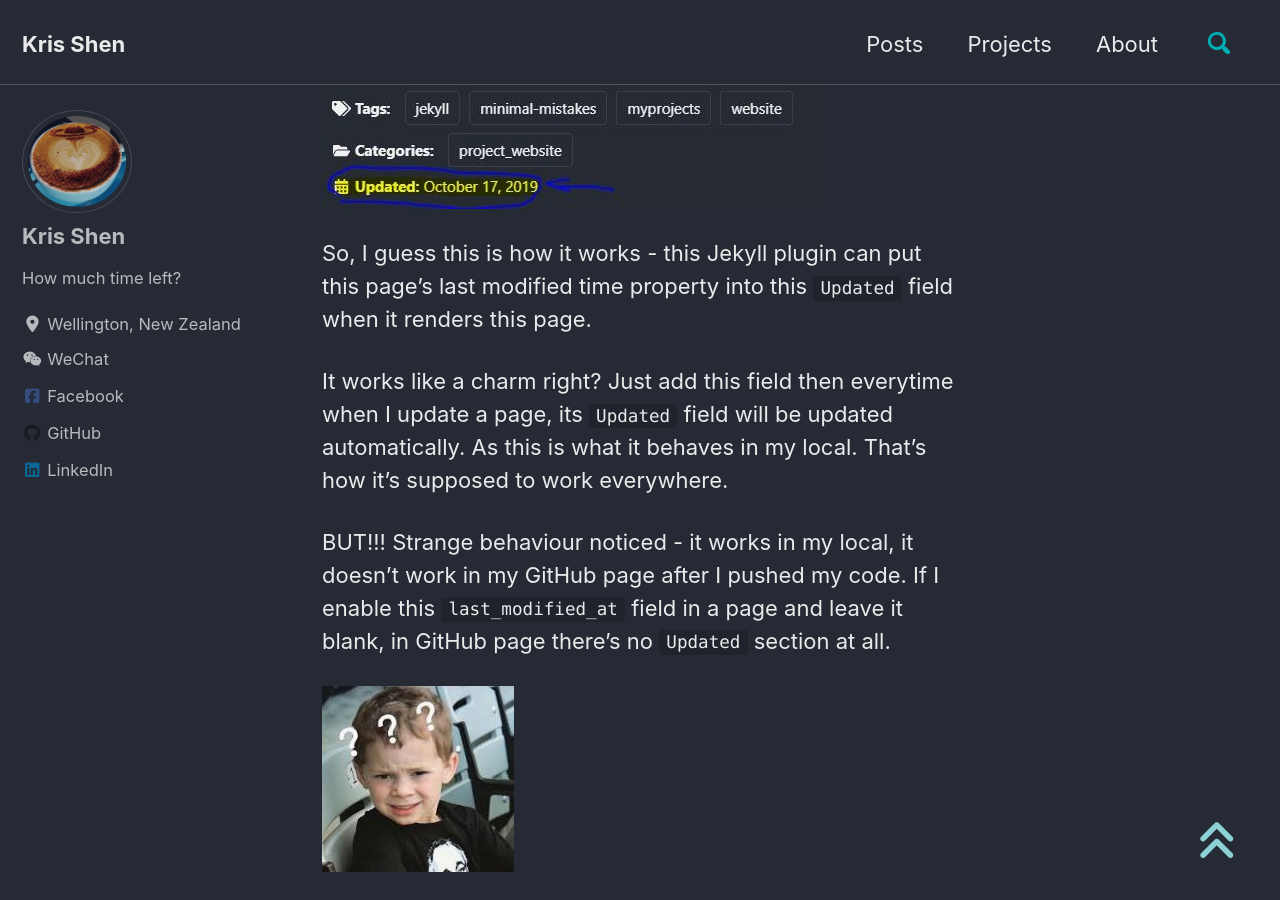
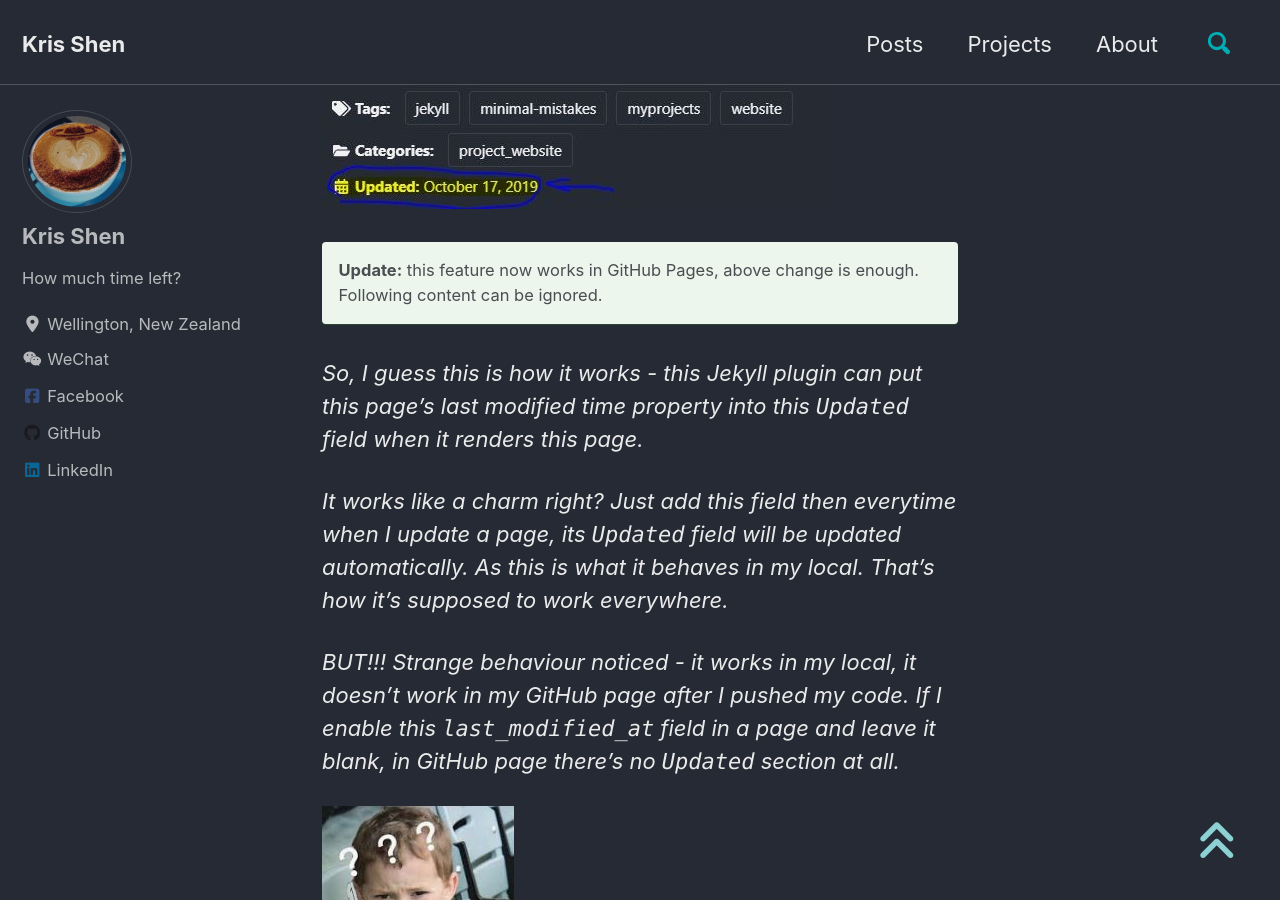
Before and after one commit to krisshen/mywebsite, a Jekyll site: the page built from _posts/2019-10-17-how-to-enable-page-update-time.md, in a window 1280 px wide and 900 px high, scrolled down 614 px. Built offline with Jekyll 4.4.1, drawn with Linux system fonts in a browser that asks for light colours; cached includes are drawn as plain includes; nearby versions of some CDN libraries.

Commit message:
update post for page update time

```diff
--- a/_posts/2019-10-17-how-to-enable-page-update-time.md
+++ b/_posts/2019-10-17-how-to-enable-page-update-time.md
@@ -21,15 +21,21 @@ last_modified_at: #<-- add this line
 Actually `last_modified_at` is a Jekyll [plugin](https://github.com/gjtorikian/jekyll-last-modified-at) and I found out that I don't need to provide a date time for this field, if I leave it empty and host my site locally, when I visit this page in my local it can display the page's update time correctly:
 ![](/images/page_updatetime.jpg)
 
-So, I guess this is how it works - this Jekyll plugin can put this page's last modified time property into this `Updated` field when it renders this page.
+**Update:** this feature now works in GitHub Pages, above change is enough. Following content can be ignored.
+{: .notice--success}
 
-It works like a charm right? Just add this field then everytime when I update a page, its `Updated` field will be updated automatically. As this is what it behaves in my local. That's how it's supposed to work everywhere.
 
-BUT!!! Strange behaviour noticed - it works in my local, it doesn't work in my GitHub page after I pushed my code. If I enable this `last_modified_at` field in a page and leave it blank, in GitHub page there's no `Updated` section at all.
+
+
+*So, I guess this is how it works - this Jekyll plugin can put this page's last modified time property into this `Updated` field when it renders this page.*
+
+*It works like a charm right? Just add this field then everytime when I update a page, its `Updated` field will be updated automatically. As this is what it behaves in my local. That's how it's supposed to work everywhere.*
+
+*BUT!!! Strange behaviour noticed - it works in my local, it doesn't work in my GitHub page after I pushed my code. If I enable this `last_modified_at` field in a page and leave it blank, in GitHub page there's no `Updated` section at all.*
 
 ![](/images/emotions/why/kid_why.jpg)
 
 
-Then I did some online search and got an answer from [here](https://talk.jekyllrb.com/t/trying-to-include-date-page-updated/1290/5), it clearly indicates that - this plugin doesn't work with GitHub Pages. Well, there's also a workaround - manually update that field. 😐 Hmmmm... I don't want to manually update that field, that's why it's a plugin feature.
+*Then I did some online search and got an answer from [here](https://talk.jekyllrb.com/t/trying-to-include-date-page-updated/1290/5), it clearly indicates that - this plugin doesn't work with GitHub Pages. Well, there's also a workaround - manually update that field. 😐 Hmmmm... I don't want to manually update that field, that's why it's a plugin feature.*
 
-For now I will take that suggested workaround by using a VS Code plugin to generate current date time and manually update this field. Will look into that "Travis CI" approach later.
+*For now I will take that suggested workaround by using a VS Code plugin to generate current date time and manually update this field. Will look into that "Travis CI" approach later.*
```
